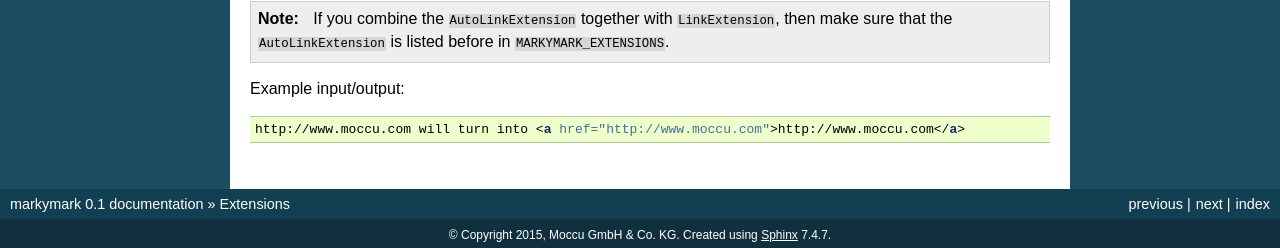
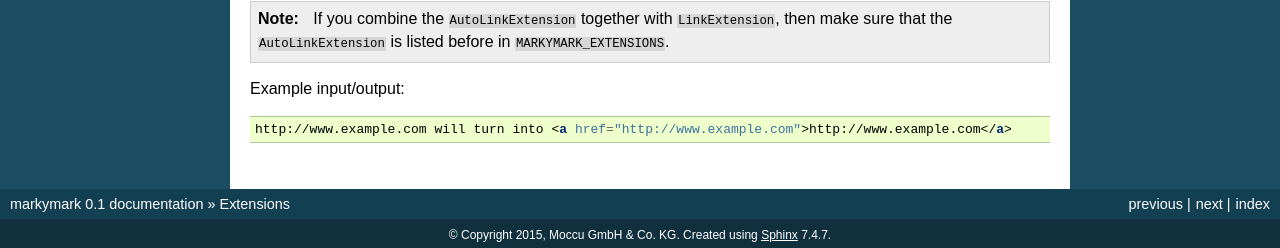
Before and after one commit to stephrdev/django-markymark, a Sphinx documentation site: the page built from docs/source/extensions.rst, in a window 1280 px wide. Shown: the part 1261-1509 px from the top of the page. Built offline with Sphinx 7.4.7, drawn with Linux system fonts in a browser that asks for light colours; some of the changed lines change nothing that is shown.

Commit message:
More link related changes.

```diff
--- a/docs/source/extensions.rst
+++ b/docs/source/extensions.rst
@@ -89,4 +89,4 @@ Example input/output:
 
 .. code-block:: HTML
 
-    http://www.moccu.com will turn into <a href="http://www.moccu.com">http://www.moccu.com</a>
+    http://www.example.com will turn into <a href="http://www.example.com">http://www.example.com</a>
```
